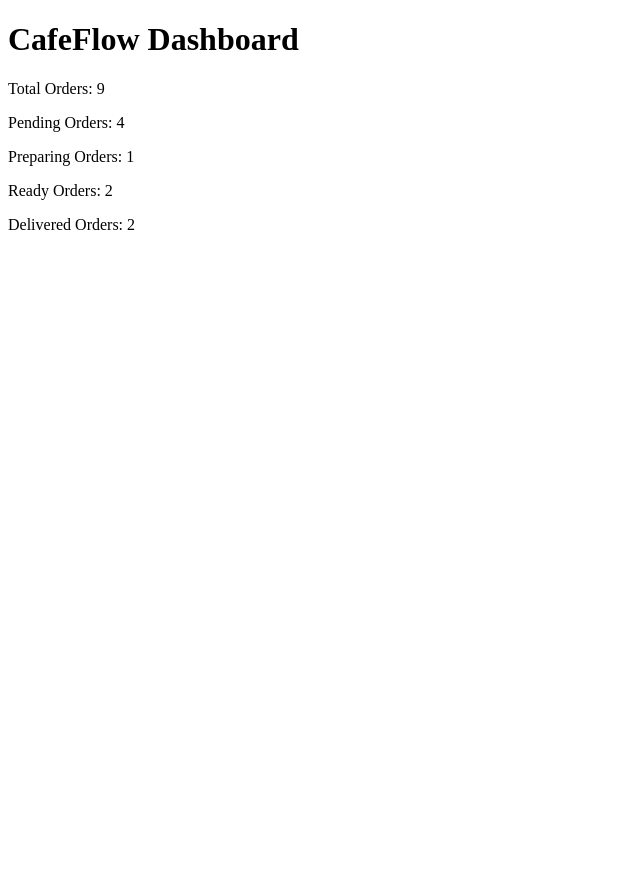
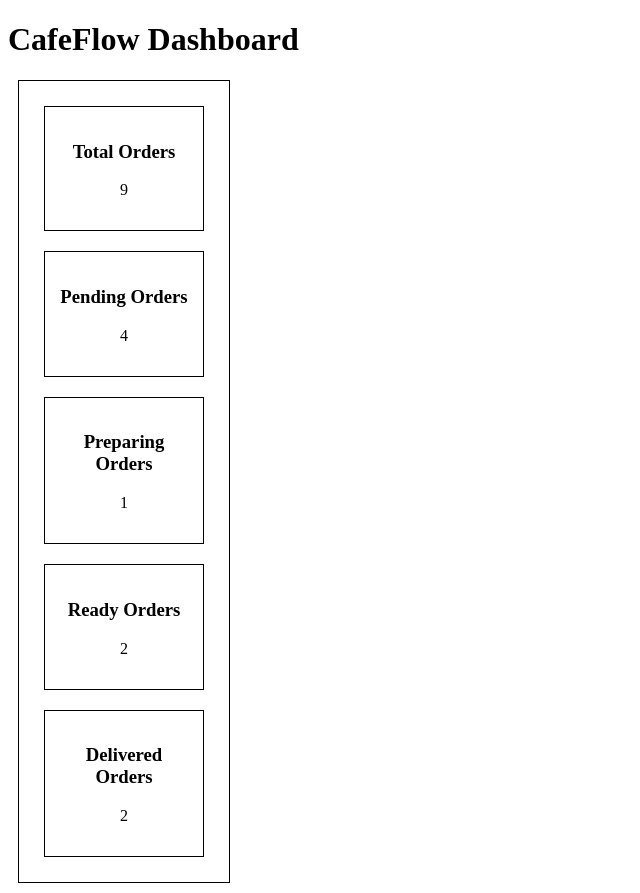
Before and after one commit to Shreeya-k-Ram/CafeFlow-Order-Management, a Django app: page /dashboard/ in a window 1280 px wide. Shown: the whole page, without its empty margins (0-640 px from the left). Before the commit the page ends 230 px from the top, so only its background shows below. Run offline with Django 5.2, Linux system fonts and the light colour scheme; data comes from the database, SQL or seed files in the repository.

Commit message:
Added style to dashboard

```diff
--- a/cafe_project/cafe/templates/cafe/dashboard.html
+++ b/cafe_project/cafe/templates/cafe/dashboard.html
@@ -1,12 +1,54 @@
 <!DOCTYPE html>
 <html>
+<head>
+    <title>CafeFlow Dashboard</title>
+    <style>
+        div {
+            border: 1px solid black;
+            padding: 15px;
+            margin: 10px;
+            width: 180px;
+            text-align: center;
+        }
+
+        .dashboard-container{
+            display: flex;
+            flex-wrap: wrap;
+
+        }
+    </style>
+</head>
+
 <body>
     <h1>CafeFlow Dashboard</h1>
-    <p>Total Orders: {{ total_orders }}</p>
-    <p>Pending Orders: {{ pending_orders }}</p>
-    <p>Preparing Orders: {{ preparing_orders }}</p>
-    <p>Ready Orders: {{ ready_orders }}</p>
-    <p>Delivered Orders: {{ delivered_orders }}</p>
+    <div class="dashboard-container">
+
+        <div>
+            <h3>Total Orders</h3>
+            <p>{{ total_orders }}</p>
+        </div>
+
+        <div>
+            <h3>Pending Orders</h3>
+            <p>{{ pending_orders }}</p>
+        </div>
+
+        <div>
+            <h3>Preparing Orders</h3>
+            <p>{{ preparing_orders }}</p>
+        </div>
+
+        <div>
+            <h3>Ready Orders</h3>
+            <p>{{ ready_orders }}</p>
+        </div>
+
+        <div>
+            <h3>Delivered Orders</h3>
+            <p>{{ delivered_orders }}</p>
+        </div>
+
+    </div>
 
 </body>
 </html>
```
